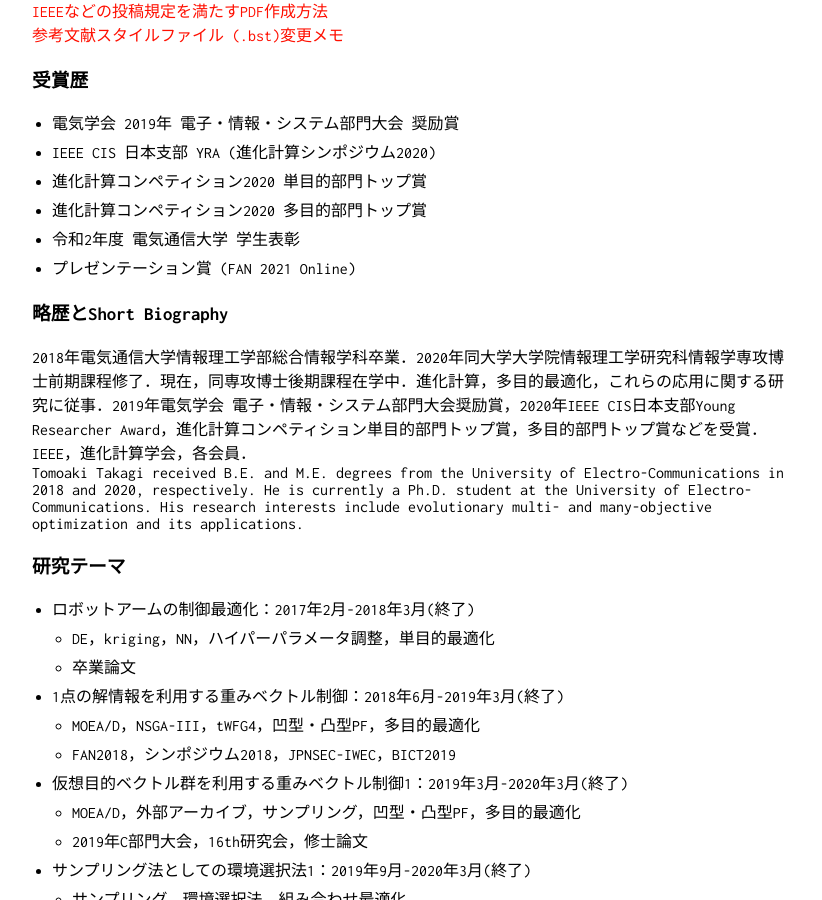
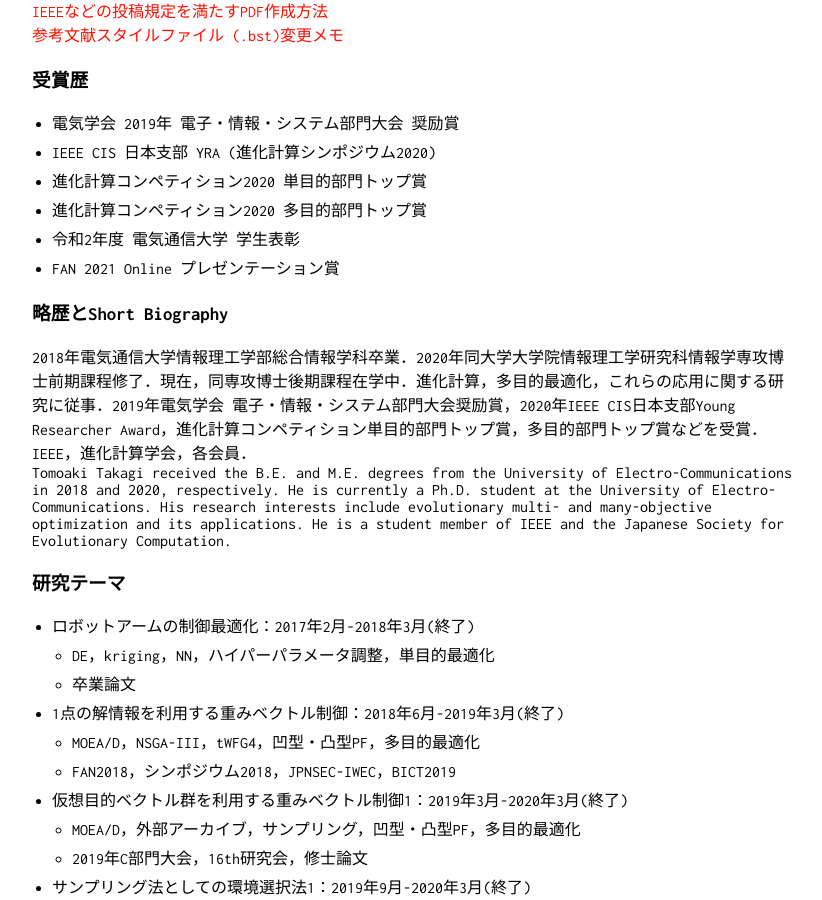
Before and after one commit to tomtkg/tomtkg.github.io, a Jekyll site: the page built from memo.md, in a window 1280 px wide and 900 px high, scrolled down 312 px. Shown: the whole window, without its empty margins (228-1050 px from the left). Built offline with Jekyll 4.4.1, drawn with Linux system fonts in a browser that asks for light colours.

Commit message:
Update memo.md

```diff
--- a/memo.md
+++ b/memo.md
@@ -19,11 +19,11 @@ title: Tom TKG's Homepage
 - 進化計算コンペティション2020 単目的部門トップ賞
 - 進化計算コンペティション2020 多目的部門トップ賞
 - 令和2年度 電気通信大学 学生表彰
-- プレゼンテーション賞 (FAN 2021 Online)
+- FAN 2021 Online プレゼンテーション賞
 
 ### 略歴とShort Biography
 2018年電気通信大学情報理工学部総合情報学科卒業．2020年同大学大学院情報理工学研究科情報学専攻博士前期課程修了．現在，同専攻博士後期課程在学中．進化計算，多目的最適化，これらの応用に関する研究に従事．2019年電気学会 電子・情報・システム部門大会奨励賞，2020年IEEE CIS日本支部Young Researcher Award，進化計算コンペティション単目的部門トップ賞，多目的部門トップ賞などを受賞．IEEE，進化計算学会，各会員．
-Tomoaki Takagi received B.E. and M.E. degrees from the University of Electro-Communications in 2018 and 2020, respectively. He is currently a Ph.D. student at the University of Electro-Communications. His research interests include evolutionary multi- and many-objective optimization and its applications.
+Tomoaki Takagi received the B.E. and M.E. degrees from the University of Electro-Communications in 2018 and 2020, respectively. He is currently a Ph.D. student at the University of Electro-Communications. His research interests include evolutionary multi- and many-objective optimization and its applications. He is a student member of IEEE and the Japanese Society for Evolutionary Computation.
 
 ### 研究テーマ
 - ロボットアームの制御最適化：2017年2月-2018年3月(終了)
```
